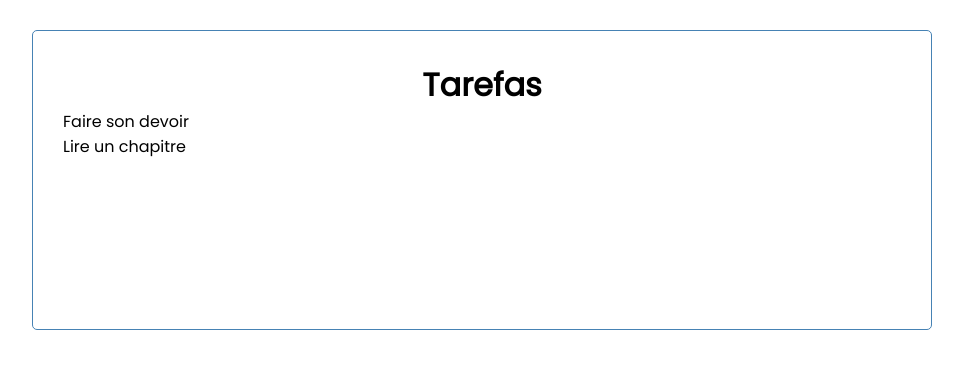
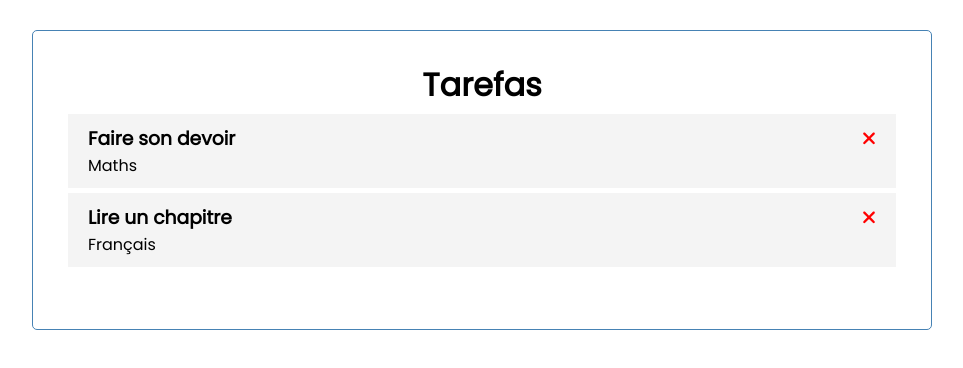
Before and after one commit to josegcpedro/TodoListAndGrades, an Angular app: page /todolist in a window 1280 px wide. Shown: the top 368 px of the page, without its empty margins (158-1121 px from the left). Built offline with nearby package versions, Linux system fonts and the light colour scheme; data requests are answered from the project's data file.

Commit message:
feat: delete task

```diff
--- a/package.json
+++ b/package.json
@@ -21,7 +21,13 @@
     "@angular/platform-server": "^19.1.0",
     "@angular/router": "^19.1.0",
     "@angular/ssr": "^19.1.5",
+    "@fortawesome/angular-fontawesome": "^1.0.0",
+    "@fortawesome/fontawesome-free": "^6.7.2",
+    "@fortawesome/fontawesome-svg-core": "^6.7.2",
+    "@fortawesome/free-solid-svg-icons": "^6.7.2",
+    "angular-font-awesome": "^3.1.2",
     "express": "^4.18.2",
+    "font-awesome": "^4.7.0",
     "json-server": "^1.0.0-beta.3",
     "rxjs": "~7.8.0",
     "tslib": "^2.3.0",
--- a/src/app/components/grades-item/grades-item.component.css
+++ b/src/app/components/grades-item/grades-item.component.css
@@ -0,0 +1,12 @@
+.grade{
+    background: #f4f4f4;
+    margin: 5px;
+    cursor: pointer;
+    padding: 10px 20px;
+}
+
+.grade h3{
+    display: flex;
+    align-items: center;
+    justify-content: space-between;
+}
--- a/src/app/components/grades-item/grades-item.component.html
+++ b/src/app/components/grades-item/grades-item.component.html
@@ -1 +1,8 @@
-<p>{{grade.value}}</p>
+<div class="grade">
+    <h3>
+        {{grade.subject}}
+    </h3>
+    <p>
+        {{grade.value}}
+    </p>
+</div>
--- a/src/app/components/task-item/task-item.component.css
+++ b/src/app/components/task-item/task-item.component.css
@@ -0,0 +1,17 @@
+.task{
+    background: #f4f4f4;
+    margin: 5px;
+    cursor: pointer;
+    padding: 10px 20px;
+}
+
+
+.task.reminder{
+    border-left: 5px solid green;
+}
+
+.task h3{
+    display: flex;
+    align-items: center;
+    justify-content: space-between;
+}
--- a/src/app/components/task-item/task-item.component.html
+++ b/src/app/components/task-item/task-item.component.html
@@ -1 +1,9 @@
-<p>{{task.title}}</p>
+<div class="task">
+    <h3>
+        {{task.title}}
+        <fa-icon [icon]="faTimes" [ngStyle]="{'color': 'red'}" (click)="onDelete(task)" ></fa-icon>
+    </h3>
+    <p>
+        {{task.category}}
+    </p>
+</div>
--- a/src/app/components/task-item/task-item.component.ts
+++ b/src/app/components/task-item/task-item.component.ts
@@ -1,12 +1,27 @@
-import { Component, Input } from '@angular/core';
+import { Component, Input, Output, EventEmitter } from '@angular/core';
 import { Task } from '../../../Task';
+import { FaIconLibrary, FontAwesomeModule } from '@fortawesome/angular-fontawesome';
+import { faTimes } from '@fortawesome/free-solid-svg-icons';
+import { CommonModule } from '@angular/common';
+
+
 
 @Component({
   selector: 'app-task-item',
-  imports: [],
+  imports: [FontAwesomeModule, CommonModule],
   templateUrl: './task-item.component.html',
   styleUrl: './task-item.component.css'
 })
 export class TaskItemComponent {
-@Input() task!:Task
+  @Input() task!: Task
+  @Output() onDeleteTask = new EventEmitter<Task>();
+  faTimes = faTimes;
+
+  constructor(library: FaIconLibrary) {
+    library.addIcons(faTimes);
+  }
+
+  onDelete(task: Task){
+    this.onDeleteTask.emit(task);
+  }
 }
--- a/src/app/components/todo-list/todo-list.component.html
+++ b/src/app/components/todo-list/todo-list.component.html
@@ -2,5 +2,5 @@
     <h1 class="toDoListText">
         Tarefas
     </h1>
-    <app-task-item *ngFor="let task of tasks" [task]="task"></app-task-item>
+    <app-task-item *ngFor="let task of tasks" [task]="task" (onDeleteTask)="onDeleteTask($event)"></app-task-item>
 </div>
--- a/src/app/components/todo-list/todo-list.component.ts
+++ b/src/app/components/todo-list/todo-list.component.ts
@@ -21,4 +21,10 @@ export class TodoListComponent implements OnInit {
       this.tasks = data;
     });
   }
+
+
+
+  deleteTask(task: Task){
+   this.taskService.deleteTask(task).subscribe();
+  }
 }
--- a/src/app/services/todo/task.service.ts
+++ b/src/app/services/todo/task.service.ts
@@ -15,4 +15,8 @@ export class TaskService {
   getTasks(): Observable<Task[]>{
     return this.http.get<Task[]>(this.apiUrl);
   }
+
+  deleteTask(task: Task): Observable<Task>{
+    return this.http.delete<Task>(`${this.apiUrl}/${task.id}`);
+  }
 }
```
Also changed, not shown: 1 other file (tests, documents, lock files or other folders).
